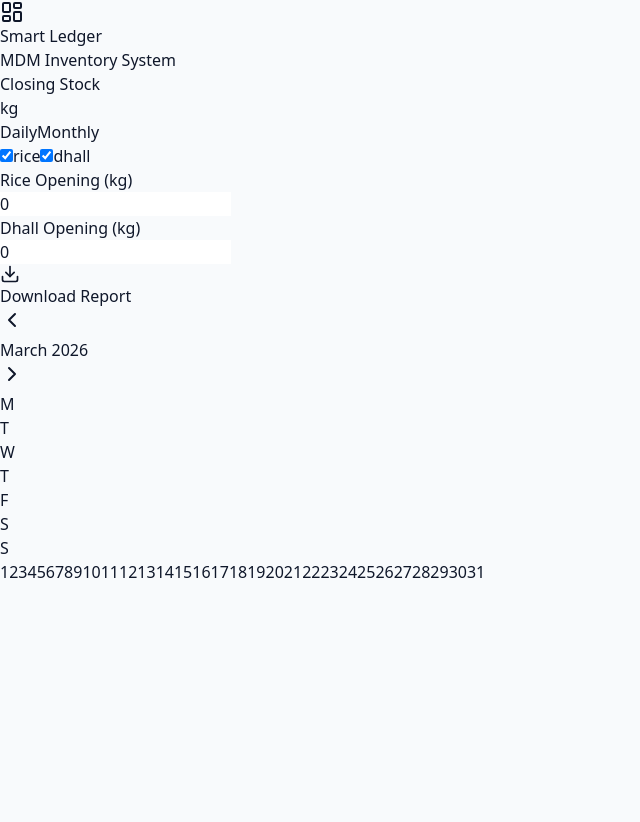
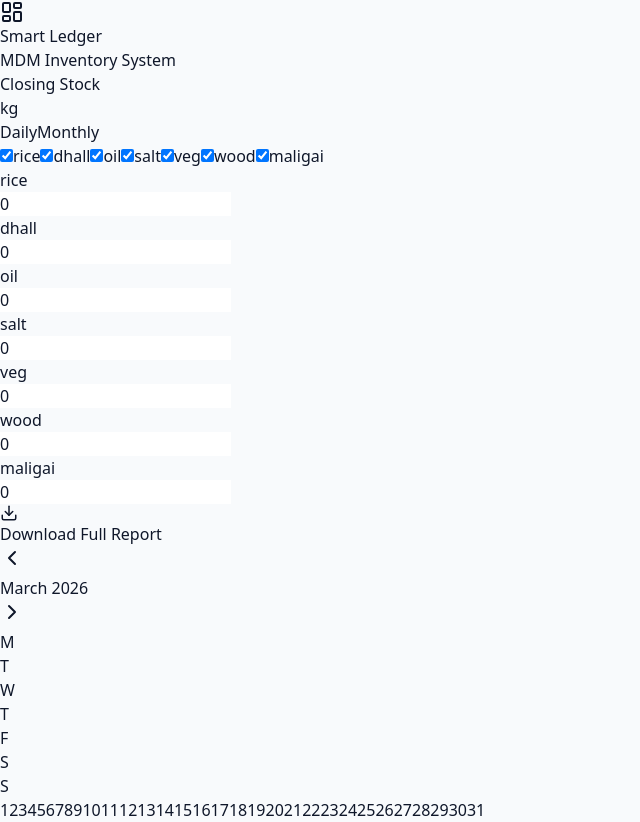
Before and after one commit to kushanthkumarc/MDM_Ledger, a React (Vite) app: page / in a window 1280 px wide. Shown: the whole page, without its empty margins (0-640 px from the left). Before the commit the page ends 800 px from the top, so only its background shows below. Built offline with nearby package versions, Linux system fonts and the light colour scheme; the HTML template or start-up script is replaced by a standard one.

Commit message:
added more items

```diff
--- a/src/App.jsx
+++ b/src/App.jsx
@@ -1,9 +1,6 @@
 import React, { useState, useEffect } from 'react';
-import {
-  format, startOfMonth, endOfMonth, eachDayOfInterval,
-  getDay, isSameDay, addMonths, subMonths, isToday
-} from 'date-fns';
-import { ChevronLeft, ChevronRight, Download, X, RotateCcw, FileText } from 'lucide-react';
+import { format, startOfMonth, endOfMonth, eachDayOfInterval, getDay, isSameDay, addMonths, subMonths, isToday } from 'date-fns';
+import { ChevronLeft, ChevronRight, Download, X, RotateCcw, FileText, IndianRupee } from 'lucide-react';
 import Header from './components/Header';
 import DailyCard from './components/DailyCard';
 import { calculateInventory } from './utils/mdmLogic';
@@ -12,30 +9,24 @@ import autoTable from 'jspdf-autotable';
 
 const ControlPanel = ({ activeItems, setActiveItems, stocks, updateStock, generatePDF }) => (
   <div className="bg-white p-4 rounded-2xl shadow-sm border border-slate-100 space-y-4">
-    <div className="flex justify-around border-b pb-3">
-      {['rice', 'dhall'].map(item => (
-        <label key={item} className="flex items-center gap-2 cursor-pointer font-bold text-slate-600 capitalize">
-          <input type="checkbox" checked={activeItems[item]} onChange={() => setActiveItems(p => ({...p, [item]: !p[item]}))} className="w-5 h-5 rounded text-blue-600" />
+    <div className="flex flex-wrap justify-center gap-x-3 gap-y-1 border-b pb-3">
+      {Object.keys(activeItems).map(item => (
+        <label key={item} className="flex items-center gap-1 cursor-pointer font-bold text-slate-500 capitalize text-[10px]">
+          <input type="checkbox" checked={activeItems[item]} onChange={() => setActiveItems(p => ({...p, [item]: !p[item]}))} className="w-3 h-3 rounded text-blue-600" />
           {item}
         </label>
       ))}
     </div>
-    <div className="grid grid-cols-2 gap-3">
-      {activeItems.rice && (
-        <div className="bg-blue-50 p-3 rounded-xl border border-blue-100">
-          <p className="text-[10px] font-bold text-blue-600 uppercase text-center">Rice Opening (kg)</p>
-          <input type="number" value={stocks.rice} onChange={(e) => updateStock('rice', e.target.value)} className="w-full bg-transparent font-bold text-lg text-center outline-none" />
+    <div className="grid grid-cols-2 sm:grid-cols-4 gap-2">
+      {Object.keys(activeItems).map(item => activeItems[item] && (
+        <div key={item} className="bg-slate-50 p-2 rounded-xl border border-slate-100">
+          <p className="text-[8px] font-black text-slate-400 uppercase text-center">{item}</p>
+          <input type="number" value={stocks[item]} onChange={(e) => updateStock(item, e.target.value)} className="w-full bg-transparent font-bold text-xs text-center outline-none" placeholder="0" />
         </div>
-      )}
-      {activeItems.dhall && (
-        <div className="bg-amber-50 p-3 rounded-xl border border-amber-100">
-          <p className="text-[10px] font-bold text-amber-600 uppercase text-center">Dhall Opening (kg)</p>
-          <input type="number" value={stocks.dhall} onChange={(e) => updateStock('dhall', e.target.value)} className="w-full bg-transparent font-bold text-lg text-center outline-none" />
-        </div>
-      )}
+      ))}
     </div>
     <button onClick={generatePDF} className="w-full bg-blue-700 text-white py-3 rounded-xl font-bold flex items-center justify-center gap-2 shadow-lg active:scale-95 transition-all">
-      <Download size={20}/> Download Report
+      <Download size={18}/> Download Full Report
     </button>
   </div>
 );
@@ -44,40 +35,29 @@ export default function App() {
   const [view, setView] = useState('daily');
   const [selectedDates, setSelectedDates] = useState([]);
   const [currentMonth, setCurrentMonth] = useState(new Date());
-  const [activeItems, setActiveItems] = useState({ rice: true, dhall: true });
-  const [stocks, setStocks] = useState({ rice: 0, dhall: 0 });
+  const [activeItems, setActiveItems] = useState({ rice: true, dhall: true, oil: true, salt: true, veg: true, wood: true, maligai: true });
+  const [stocks, setStocks] = useState({ rice: 0, dhall: 0, oil: 0, salt: 0, veg: 0, wood: 0, maligai: 0 });
   const [allData, setAllData] = useState({});
 
   useEffect(() => {
     const monthKey = format(currentMonth, 'yyyy-MM');
     const saved = JSON.parse(localStorage.getItem(`mdm_master`)) || {};
     setAllData(saved);
-    setStocks({
-      rice: localStorage.getItem(`rStock_${monthKey}`) || 0,
-      dhall: localStorage.getItem(`dStock_${monthKey}`) || 0
-    });
+    const newStocks = {};
+    Object.keys(activeItems).forEach(key => { newStocks[key] = localStorage.getItem(`${key}_Stock_${monthKey}`) || 0; });
+    setStocks(newStocks);
   }, [currentMonth]);
 
-  const daysInMonth = eachDayOfInterval({
-    start: startOfMonth(currentMonth),
-    end: endOfMonth(currentMonth)
+  const daysInMonth = eachDayOfInterval({ start: startOfMonth(currentMonth), end: endOfMonth(currentMonth) });
+  const daysData = daysInMonth.map(d => {
+    const dateStr = format(d, 'yyyy-MM-dd');
+    return { ...allData[dateStr], date: dateStr, display: format(d, 'MMM dd, EEE'), pStr: allData[dateStr]?.pStr || 0, mStr: allData[dateStr]?.mStr || 0, dhallActive: allData[dateStr]?.dhallActive || false };
   });
 
-  const daysData = daysInMonth.map(d => {
-    const dateStr = format(d, 'yyyy-MM-dd');
-    return {
-      date: dateStr,
-      display: format(d, 'MMM dd, EEE'),
-      pStr: allData[dateStr]?.pStr || 0,
-      mStr: allData[dateStr]?.mStr || 0,
-      dhallActive: allData[dateStr]?.dhallActive || false
-    };
-  });
-
-  const computedDays = calculateInventory(daysData, stocks.rice, stocks.dhall);
+  const computedDays = calculateInventory(daysData, stocks);
 
   const updateDay = (dateStr, field, val) => {
-    const newData = { ...allData, [dateStr]: { ...(allData[dateStr] || {pStr: 0, mStr: 0, dhallActive: false}), [field]: val } };
+    const newData = { ...allData, [dateStr]: { ...(allData[dateStr] || {}), [field]: val } };
     setAllData(newData);
     localStorage.setItem(`mdm_master`, JSON.stringify(newData));
   };
@@ -85,11 +65,11 @@ export default function App() {
   const updateStock = (item, val) => {
     const monthKey = format(currentMonth, 'yyyy-MM');
     setStocks(prev => ({ ...prev, [item]: val }));
-    localStorage.setItem(`${item === 'rice' ? 'r' : 'd'}Stock_${monthKey}`, val);
+    localStorage.setItem(`${item}_Stock_${monthKey}`, val);
   };
 
   const resetMonthData = () => {
-    if (window.confirm(`Clear all entries for ${format(currentMonth, 'MMMM')}?`)) {
+    if (window.confirm(`Clear all data for ${format(currentMonth, 'MMMM')}?`)) {
       const newData = { ...allData };
       daysInMonth.forEach(d => delete newData[format(d, 'yyyy-MM-dd')]);
       setAllData(newData);
@@ -99,59 +79,120 @@ export default function App() {
 
 const generatePDF = () => {
   try {
-      const doc = new jsPDF('p');
-      doc.text(`MDM Report - ${format(currentMonth, 'MMMM yyyy')}`, 14, 15);
-      const rows = computedDays.filter(d => getDay(new Date(d.date)) !== 0).map(d => [
-        d.display, d.pStr, d.mStr, d.totalStudents, d.riceUsed, d.dhallActive ? d.dhallUsed : '0.000'
+    let daysToPrint = [];
+    let periodOpening = { ...stocks };
+
+    if (view === 'daily' && selectedDates.length > 0) {
+      const sorted = [...selectedDates].sort((a, b) => a - b);
+      daysToPrint = computedDays.filter(d => sorted.some(s => isSameDay(new Date(d.date), s)));
+      const firstIdx = computedDays.findIndex(d => d.date === daysToPrint[0].date);
+      if (firstIdx > 0) {
+        const p = computedDays[firstIdx-1];
+        periodOpening = { rice: p.riceRemaining, dhall: p.dhallRemaining, oil: p.oilRemaining, salt: p.saltRemaining, veg: p.vegRemaining, wood: p.woodRemaining, maligai: p.maligaiRemaining };
+      }
+    } else {
+      daysToPrint = computedDays.filter(d => getDay(new Date(d.date)) !== 0);
+    }
+
+    const doc = new jsPDF('l');
+    doc.setFontSize(14);
+    doc.text(`MDM Master Ledger - ${format(currentMonth, 'MMMM yyyy')}`, 14, 12);
+
+    // --- NEW SUMMARY TABLE (Opening & Closing) ---
+    const summaryHead = [["Item Name", "Opening Balance", "Total Used", "Closing Balance"]];
+    const summaryRows = [];
+    Object.keys(activeItems).forEach(key => {
+      if (activeItems[key]) {
+        const totalUsed = daysToPrint.reduce((acc, d) => acc + parseFloat(d[`${key}Used`] || 0), 0);
+        summaryRows.push([
+          key.toUpperCase(),
+          periodOpening[key],
+          totalUsed.toFixed(3),
+          daysToPrint[daysToPrint.length - 1][`${key}Remaining`]
         ]);
-      autoTable(doc, { head: [['Date', 'P', 'M', 'Total', 'Rice', 'Dhall']], body: rows, startY: 20 });
-      doc.save(`MDM_${format(currentMonth, 'MMM_yyyy')}.pdf`);
-    } catch (e) { alert("PDF Error"); }
+      }
+    });
+
+    autoTable(doc, {
+      startY: 18,
+      head: summaryHead,
+      body: summaryRows,
+      theme: 'grid',
+      styles: { fontSize: 7, halign: 'center' },
+      headStyles: { fillColor: [71, 85, 105] },
+      margin: { right: 140 } // Keeps it compact on the left
+    });
+    // ----------------------------------------------
+
+    const commodityKeys = ["rice", "dhall", "oil", "salt"];
+    const monetaryKeys = ["veg", "wood", "maligai"];
+
+    const activeComms = commodityKeys.filter(k => activeItems[k]);
+    const activeMoney = monetaryKeys.filter(k => activeItems[k]);
+
+    const head1 = [
+      { content: 'Date', rowSpan: 3, styles: { halign: 'center', valign: 'middle' } },
+      { content: 'Student Attendance', colSpan: 3, styles: { halign: 'center', fillColor: [71, 85, 105] } }
+    ];
+    if (activeComms.length > 0) head1.push({ content: 'Commodity Inventory (KG / LTR / GM)', colSpan: activeComms.length * 2, styles: { halign: 'center', fillColor: [30, 64, 175] } });
+    if (activeMoney.length > 0) head1.push({ content: 'Monetary Expenses (RUPEES)', colSpan: activeMoney.length * 2, styles: { halign: 'center', fillColor: [21, 128, 61] } });
+
+    const head2 = ["P", "M", "Tot"];
+    activeComms.forEach(k => head2.push({ content: k.toUpperCase(), colSpan: 2, styles: { halign: 'center' } }));
+    activeMoney.forEach(k => head2.push({ content: k.toUpperCase(), colSpan: 2, styles: { halign: 'center' } }));
+
+    const head3 = ["", "", ""];
+    [...activeComms, ...activeMoney].forEach(() => head3.push("Used", "Bal"));
+
+    const body = daysToPrint.map(d => {
+      const row = [d.display, d.pStr, d.mStr, d.totalStudents];
+      activeComms.forEach(k => row.push(d[`${k}Used`], d[`${k}Remaining`]));
+      activeMoney.forEach(k => row.push(d[`${k}Used`], d[`${k}Remaining`]));
+      return row;
+    });
+
+    autoTable(doc, {
+      head: [head1, head2, head3],
+      body: body,
+      startY: doc.lastAutoTable.finalY + 10, // Starts after the summary table
+      theme: 'grid',
+      styles: { fontSize: 5.5, cellPadding: 0.8, halign: 'center', lineWidth: 0.1 },
+      headStyles: { fontSize: 5, fontStyle: 'bold' },
+      columnStyles: { 0: { cellWidth: 18 } }
+    });
+
+    doc.save(`MDM_Ledger_${format(new Date(), 'dd_MMM')}.pdf`);
+  } catch (e) { console.error(e); alert("PDF Error"); }
 };
+
 
   return (
     <div className="min-h-screen bg-slate-50 pb-24 font-sans">
       <Header riceBal={computedDays[computedDays.length-1]?.riceRemaining || 0} dhallBal={computedDays[computedDays.length-1]?.dhallRemaining || 0} />
-
       <main className="max-w-md mx-auto p-4 space-y-4">
         <div className="flex bg-white p-1 rounded-xl shadow-sm border border-slate-200">
           <button onClick={() => setView('daily')} className={`flex-1 py-2 rounded-lg font-bold transition-all ${view === 'daily' ? 'bg-blue-600 text-white shadow-md' : 'text-slate-500'}`}>Daily</button>
           <button onClick={() => setView('monthly')} className={`flex-1 py-2 rounded-lg font-bold transition-all ${view === 'monthly' ? 'bg-blue-600 text-white shadow-md' : 'text-slate-500'}`}>Monthly</button>
         </div>
-
         <ControlPanel activeItems={activeItems} setActiveItems={setActiveItems} stocks={stocks} updateStock={updateStock} generatePDF={generatePDF} />
 
         {view === 'daily' ? (
           <>
             <div className="bg-white p-4 rounded-2xl shadow-sm border border-slate-100">
-              <div className="flex justify-between items-center mb-4 text-slate-800">
+              <div className="flex justify-between items-center mb-4">
                 <button onClick={() => setCurrentMonth(prev => subMonths(prev, 1))} className="p-2 hover:bg-slate-100 rounded-full"><ChevronLeft/></button>
-                <h2 className="font-bold">{format(currentMonth, 'MMMM yyyy')}</h2>
+                <h2 className="font-bold text-slate-800">{format(currentMonth, 'MMMM yyyy')}</h2>
                 <button onClick={() => setCurrentMonth(prev => addMonths(prev, 1))} className="p-2 hover:bg-slate-100 rounded-full"><ChevronRight/></button>
               </div>
-
-              <div className="grid grid-cols-7 gap-1 mb-2">
-                {['M', 'T', 'W', 'T', 'F', 'S', 'S'].map((day, idx) => (
-                  <div key={idx} className="text-center text-[10px] font-black text-slate-300 uppercase">{day}</div>
-                ))}
-              </div>
-
               <div className="grid grid-cols-7 gap-1">
-                {Array.from({ length: (getDay(startOfMonth(currentMonth)) + 6) % 7 }).map((_, i) => (
-                  <div key={`spacer-${i}`} className="aspect-square" />
-                ))}
-
+                {['M', 'T', 'W', 'T', 'F', 'S', 'S'].map((day, idx) => (<div key={idx} className="text-center text-[10px] font-black text-slate-300 uppercase">{day}</div>))}
+                {Array.from({ length: (getDay(startOfMonth(currentMonth)) + 6) % 7 }).map((_, i) => (<div key={i} />))}
                 {daysInMonth.map(d => {
                   const isSel = selectedDates.some(s => isSameDay(s, d));
                   const isSun = getDay(d) === 0;
                   return (
-                    <button
-                      key={d.toString()}
-                      disabled={isSun}
-                      onClick={() => isSel ? setSelectedDates(selectedDates.filter(s => !isSameDay(s, d))) : selectedDates.length < 5 && setSelectedDates([...selectedDates, d])}
-                      className={`aspect-square rounded-lg text-sm font-bold relative
-                        ${isSun ? 'text-slate-100' : isSel ? 'bg-blue-600 text-white shadow-lg' : isToday(d) ? 'border-2 border-blue-200 text-blue-700' : 'text-slate-700 hover:bg-blue-50'}`}
-                    >
+                    <button key={d.toString()} disabled={isSun} onClick={() => isSel ? setSelectedDates(selectedDates.filter(s => !isSameDay(s, d))) : selectedDates.length < 5 && setSelectedDates([...selectedDates, d])}
+                      className={`aspect-square rounded-lg text-sm font-bold relative ${isSun ? 'text-slate-100' : isSel ? 'bg-blue-600 text-white shadow-lg' : 'text-slate-700 hover:bg-blue-50'}`}>
                       {format(d, 'd')}
                       {isSel && <div className="absolute top-0 right-0 w-2 h-2 bg-green-400 rounded-full border border-white"></div>}
                     </button>
@@ -159,34 +200,27 @@ export default function App() {
                 })}
               </div>
             </div>
-            <div className="space-y-3">
-              {[...selectedDates].sort((a,b) => a-b).map(date => (
+            {selectedDates.sort((a,b)=>a-b).map(date => (
               <div key={date.toString()} className="relative">
-                  <button onClick={() => setSelectedDates(selectedDates.filter(s => !isSameDay(s, date)))} className="absolute -top-1 -right-1 bg-slate-800 text-white rounded-full p-1 z-10 border-2 border-white"><X size={10}/></button>
-                  <DailyCard day={computedDays.find(d => d.date === format(date, 'yyyy-MM-dd')) || {}} onUpdate={updateDay} activeItems={activeItems} isFocus={true} />
+                <button onClick={() => setSelectedDates(selectedDates.filter(s => !isSameDay(s, date)))} className="absolute -top-1 -right-1 bg-slate-800 text-white rounded-full p-1 z-10"><X size={10}/></button>
+                <DailyCard day={computedDays.find(d => d.date === format(date, 'yyyy-MM-dd'))} onUpdate={updateDay} activeItems={activeItems} isFocus={true} />
               </div>
             ))}
-            </div>
           </>
         ) : (
           <div className="space-y-2">
             <div className="flex justify-between items-center px-1 mb-2">
-               <h3 className="text-[10px] font-black text-slate-400 uppercase tracking-widest">Full Ledger</h3>
+               <h3 className="text-[10px] font-black text-slate-400 uppercase tracking-widest">Full Monthly Ledger</h3>
                <button onClick={resetMonthData} className="text-red-500 flex items-center gap-1 text-[10px] font-bold uppercase"><RotateCcw size={12}/> Reset Month</button>
             </div>
             {computedDays.filter(day => getDay(new Date(day.date)) !== 0).map(day => (
               <div key={day.date} className="bg-white p-3 rounded-xl border border-slate-100 flex items-center gap-3">
-                <div className="min-w-[55px] text-center">
-                  <p className="text-[10px] font-bold text-slate-400 uppercase leading-none">{format(new Date(day.date), 'EEE')}</p>
-                  <p className="text-lg font-black text-slate-700">{format(new Date(day.date), 'dd')}</p>
+                <div className="min-w-[50px] text-center border-r pr-2"><p className="text-[10px] font-bold text-slate-400 leading-none uppercase">{format(new Date(day.date), 'EEE')}</p><p className="text-lg font-black text-slate-700">{format(new Date(day.date), 'dd')}</p></div>
+                <div className="flex-1 grid grid-cols-2 gap-2">
+                  <input type="number" value={day.pStr || ''} onChange={(e) => updateDay(day.date, 'pStr', e.target.value)} className="w-full bg-slate-50 border rounded-lg p-2 text-center font-bold text-sm" placeholder="P" />
+                  <input type="number" value={day.mStr || ''} onChange={(e) => updateDay(day.date, 'mStr', e.target.value)} className="w-full bg-slate-50 border rounded-lg p-2 text-center font-bold text-sm" placeholder="M" />
                 </div>
-                <div className="flex-1 grid grid-cols-2 gap-2">
-                  <input type="number" value={day.pStr || ''} onChange={(e) => updateDay(day.date, 'pStr', e.target.value)} className="w-full bg-slate-50 border rounded-lg p-2 text-center font-bold text-sm outline-none" placeholder="P" />
-                  <input type="number" value={day.mStr || ''} onChange={(e) => updateDay(day.date, 'mStr', e.target.value)} className="w-full bg-slate-50 border rounded-lg p-2 text-center font-bold text-sm outline-none" placeholder="M" />
-                </div>
-                <button onClick={() => updateDay(day.date, 'dhallActive', !day.dhallActive)} className={`p-2 rounded-lg transition-colors border ${day.dhallActive ? 'bg-amber-500 border-amber-600 text-white' : 'bg-slate-50 border-slate-200 text-slate-300'}`}>
-                  <FileText size={18}/>
-                </button>
+                {activeItems.dhall && <button onClick={() => updateDay(day.date, 'dhallActive', !day.dhallActive)} className={`p-2 rounded-lg border transition-all ${day.dhallActive ? 'bg-amber-500 border-amber-600 text-white shadow-sm' : 'bg-slate-50 border-slate-200 text-slate-300'}`}><FileText size={18}/></button>}
               </div>
             ))}
           </div>
--- a/src/components/DailyCard.jsx
+++ b/src/components/DailyCard.jsx
@@ -1,30 +1,37 @@
 import React from 'react';
+import { IndianRupee } from 'lucide-react';
 
 export default function DailyCard({ day, onUpdate, activeItems, isFocus }) {
   if (!day) return null;
+  const dailyCost = ((activeItems.veg ? parseFloat(day.vegUsed || 0) : 0) + (activeItems.wood ? parseFloat(day.woodUsed || 0) : 0) + (activeItems.maligai ? parseFloat(day.maligaiUsed || 0) : 0)).toFixed(2);
+
   return (
     <div className={`bg-white p-4 rounded-xl shadow-sm border-2 transition-all ${isFocus ? 'border-blue-500 ring-4 ring-blue-50' : 'border-transparent'}`}>
       <div className="flex justify-between items-center mb-3">
-        <h3 className="font-bold text-slate-700">{day.display}</h3>
+        <h3 className="font-bold text-slate-700 leading-none">{day.display}</h3>
         {activeItems.dhall && (
-          <button
-            onClick={() => onUpdate(day.date, 'dhallActive', !day.dhallActive)}
-            className={`text-[10px] px-3 py-1 rounded-full font-bold transition-all ${day.dhallActive ? 'bg-amber-500 text-white shadow-md' : 'bg-slate-100 text-slate-400'}`}
-          >
+          <button onClick={() => onUpdate(day.date, 'dhallActive', !day.dhallActive)} className={`text-[10px] px-3 py-1.5 rounded-full font-bold transition-all shadow-sm ${day.dhallActive ? 'bg-amber-500 text-white border-amber-600' : 'bg-slate-100 text-slate-400 border-transparent'} border`}>
             {day.dhallActive ? 'Dhall Served' : 'No Dhall'}
           </button>
         )}
       </div>
-      <div className="grid grid-cols-2 gap-3">
-        <div className="relative">
-          <span className="absolute left-2 top-1/2 -translate-y-1/2 text-[9px] font-bold text-slate-300">P</span>
-          <input type="number" value={day.pStr || ''} onChange={(e) => onUpdate(day.date, 'pStr', e.target.value)} className="w-full bg-slate-50 border border-slate-100 rounded-lg p-2 pl-5 text-center font-bold outline-none" placeholder="0" />
+      <div className="grid grid-cols-2 gap-3 mb-4">
+        <div className="relative"><span className="absolute left-2 top-1/2 -translate-y-1/2 text-[10px] font-black text-slate-300">P</span><input type="number" value={day.pStr || ''} onChange={(e) => onUpdate(day.date, 'pStr', e.target.value)} className="w-full bg-slate-50 border rounded-lg p-2.5 pl-6 text-center font-bold outline-none" placeholder="0" /></div>
+        <div className="relative"><span className="absolute left-2 top-1/2 -translate-y-1/2 text-[10px] font-black text-slate-300">M</span><input type="number" value={day.mStr || ''} onChange={(e) => onUpdate(day.date, 'mStr', e.target.value)} className="w-full bg-slate-50 border rounded-lg p-2.5 pl-6 text-center font-bold outline-none" placeholder="0" /></div>
+      </div>
+      {(activeItems.veg || activeItems.wood || activeItems.maligai) && (
+        <div className="pt-3 border-t border-dashed border-slate-100">
+          <div className="flex justify-between items-center mb-2 px-1">
+            <span className="text-[10px] font-bold text-slate-400 uppercase">Daily Cost</span>
+            <span className="text-sm font-black text-green-600 flex items-center"><IndianRupee size={12}/>{dailyCost}</span>
+          </div>
+          <div className="flex gap-1 text-[9px] font-bold text-center">
+            {activeItems.veg && <div className="flex-1 bg-green-50 text-green-700 p-1.5 rounded border border-green-100">Veg: ₹{day.vegUsed}</div>}
+            {activeItems.wood && <div className="flex-1 bg-orange-50 text-orange-700 p-1.5 rounded border border-orange-100">Fuel: ₹{day.woodUsed}</div>}
+            {activeItems.maligai && <div className="flex-1 bg-purple-50 text-purple-700 p-1.5 rounded border border-purple-100">Groc: ₹{day.maligaiUsed}</div>}
+          </div>
         </div>
-        <div className="relative">
-          <span className="absolute left-2 top-1/2 -translate-y-1/2 text-[9px] font-bold text-slate-300">M</span>
-          <input type="number" value={day.mStr || ''} onChange={(e) => onUpdate(day.date, 'mStr', e.target.value)} className="w-full bg-slate-50 border border-slate-100 rounded-lg p-2 pl-5 text-center font-bold outline-none" placeholder="0" />
-        </div>
-      </div>
+      )}
     </div>
   );
 }
--- a/src/utils/mdmLogic.js
+++ b/src/utils/mdmLogic.js
@@ -1,32 +1,53 @@
 export const ITEM_RATES = {
   rice: { primary: 0.100, middle: 0.150 },
-  dhall: { rate: 0.015 }
+  dhall: { rate: 0.015 },
+  oil: { rate: 0.003 },
+  salt: { rate: 0.0019 },
+  // Monetary Items (Converted from Paise to Rupees: rate / 100)
+  veg: { primary: 0.0148, middle: 0.0118 },
+  wood: { rate: 0.0125 },
+  maligai: { rate: 0.0045 }
 };
 
-export const calculateInventory = (daysData, openingRice, openingDhall) => {
-  let rBal = parseFloat(openingRice) || 0;
-  let dBal = parseFloat(openingDhall) || 0;
+export const calculateInventory = (daysData, stocks) => {
+  let bal = {
+    r: parseFloat(stocks.rice) || 0,
+    d: parseFloat(stocks.dhall) || 0,
+    o: parseFloat(stocks.oil) || 0,
+    s: parseFloat(stocks.salt) || 0,
+    v: parseFloat(stocks.veg) || 0,
+    w: parseFloat(stocks.wood) || 0,
+    m: parseFloat(stocks.maligai) || 0
+  };
 
   return daysData.map(day => {
     const p = parseFloat(day.pStr) || 0;
     const m = parseFloat(day.mStr) || 0;
     const total = p + m;
 
-    // Rice is daily
-    const rUsed = (p * ITEM_RATES.rice.primary) + (m * ITEM_RATES.rice.middle);
-    rBal -= rUsed;
+    // Daily Usage Calculations
+    const rU = (p * ITEM_RATES.rice.primary) + (m * ITEM_RATES.rice.middle);
+    const dU = day.dhallActive ? (total * ITEM_RATES.dhall.rate) : 0;
+    const oU = total * ITEM_RATES.oil.rate;
+    const sU = total * ITEM_RATES.salt.rate;
+    const vU = (p * ITEM_RATES.veg.primary) + (m * ITEM_RATES.veg.middle);
+    const wU = total * ITEM_RATES.wood.rate;
+    const mU = total * ITEM_RATES.maligai.rate;
 
-    // Dhall is conditional based on the toggle
-    const dUsed = day.dhallActive ? (total * ITEM_RATES.dhall.rate) : 0;
-    dBal -= dUsed;
+    // Update Running Balances
+    bal.r -= rU; bal.d -= dU; bal.o -= oU; bal.s -= sU;
+    bal.v -= vU; bal.w -= wU; bal.m -= mU;
 
     return {
       ...day,
       totalStudents: total,
-      riceUsed: rUsed.toFixed(3),
-      riceRemaining: rBal.toFixed(3),
-      dhallUsed: dUsed.toFixed(3),
-      dhallRemaining: dBal.toFixed(3)
+      riceUsed: rU.toFixed(3), riceRemaining: bal.r.toFixed(3),
+      dhallUsed: dU.toFixed(3), dhallRemaining: bal.d.toFixed(3),
+      oilUsed: oU.toFixed(3), oilRemaining: bal.o.toFixed(3),
+      saltUsed: sU.toFixed(3), saltRemaining: bal.s.toFixed(3),
+      vegUsed: vU.toFixed(2), vegRemaining: bal.v.toFixed(3),
+      woodUsed: wU.toFixed(2), woodRemaining: bal.w.toFixed(3),
+      maligaiUsed: mU.toFixed(2), maligaiRemaining: bal.m.toFixed(3)
     };
   });
 };
```
Lines whose indentation alone changed are shown as unchanged.
